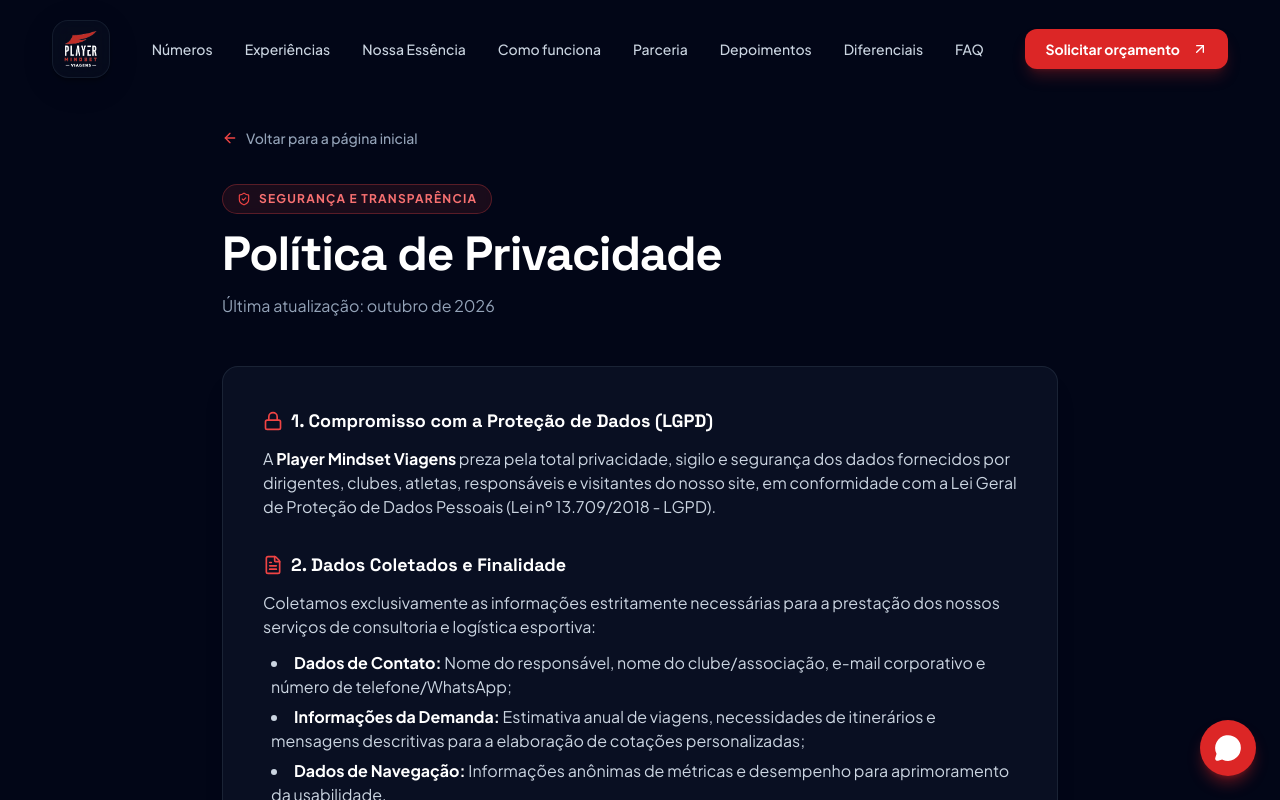
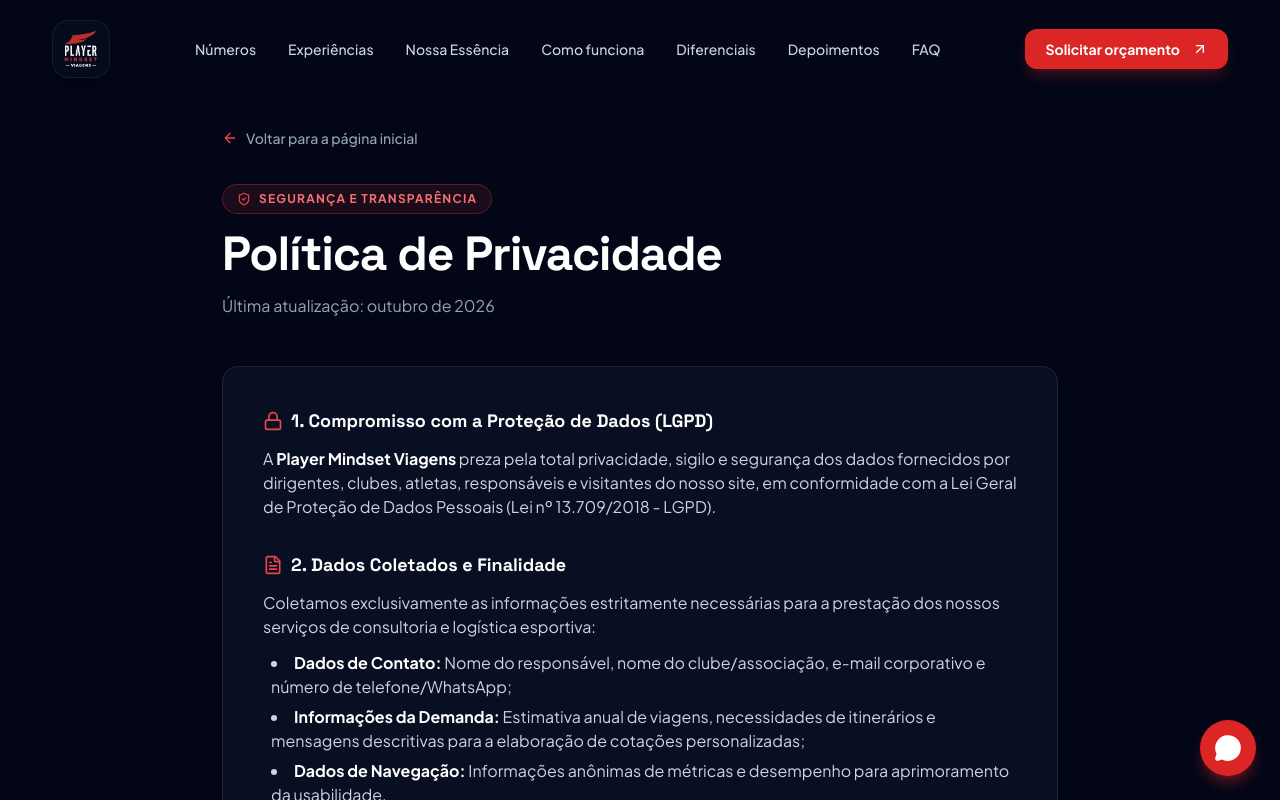
Before and after one commit to pergaminho2003-sys/corre--o-de-visualiza--o-9ur8ynl2l, a React (Vite) app: page /privacidade in a window 1280 px wide. Shown: the top 800 px of the page. Built offline with nearby package versions, Linux system fonts and the light colour scheme; what pocketbase would draw is missing.

Commit message:
Alterar rótulo do item de navegação do header de Parceria para Diferenciais

```diff
--- a/src/components/Header.tsx
+++ b/src/components/Header.tsx
@@ -12,9 +12,8 @@ const NAV_ITEMS = [
   { label: 'Experiências', href: '#experiencias' },
   { label: 'Nossa Essência', href: '#essencia' },
   { label: 'Como funciona', href: '#como-funciona' },
-  { label: 'Parceria', href: '#proposta-parceria' },
+  { label: 'Diferenciais', href: '#proposta-parceria' },
   { label: 'Depoimentos', href: '#depoimentos' },
-  { label: 'Diferenciais', href: '#diferenciais' },
   { label: 'FAQ', href: '#faq' },
 ]
 
--- a/src/components/sections/DifferentialsSection.tsx
+++ b/src/components/sections/DifferentialsSection.tsx
@@ -40,6 +40,5 @@ const DIFFERENTIALS = [
 ]
 
 export function DifferentialsSection() {
-  return
-  null
+  return null
 }
--- a/src/components/sections/FaqSection.tsx
+++ b/src/components/sections/FaqSection.tsx
@@ -29,6 +29,5 @@ const FAQS = [
 ]
 
 export function FaqSection() {
-  return
-  null
+  return null
 }
--- a/src/lib/pocketbase/schema.json
+++ b/src/lib/pocketbase/schema.json
@@ -1,5 +1,5 @@
 {
-  "generatedAt": "2026-10-29T07:14:14.236Z",
+  "generatedAt": "2026-10-29T07:38:17.949Z",
   "collections": [
     {
       "name": "users",
```
Also changed, not shown: .skip.config.json.
